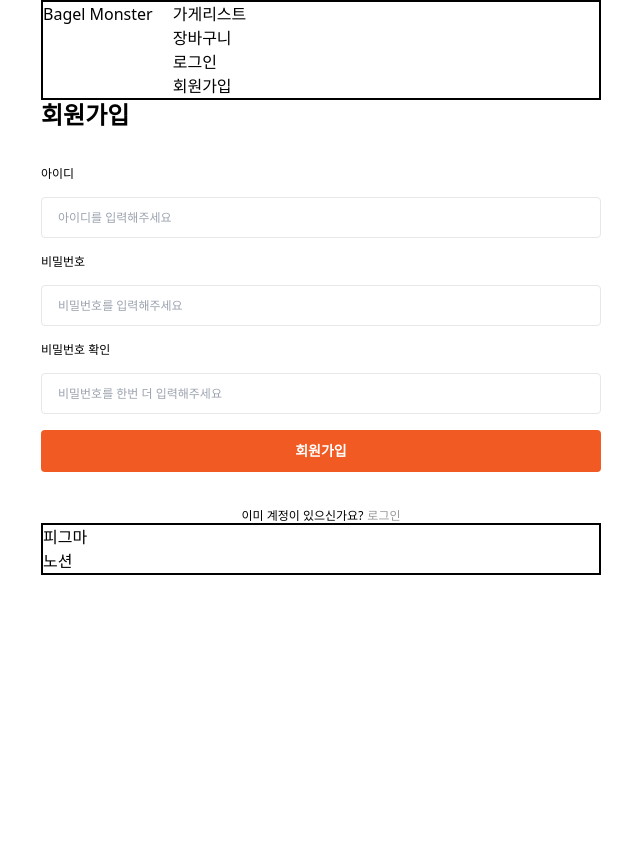
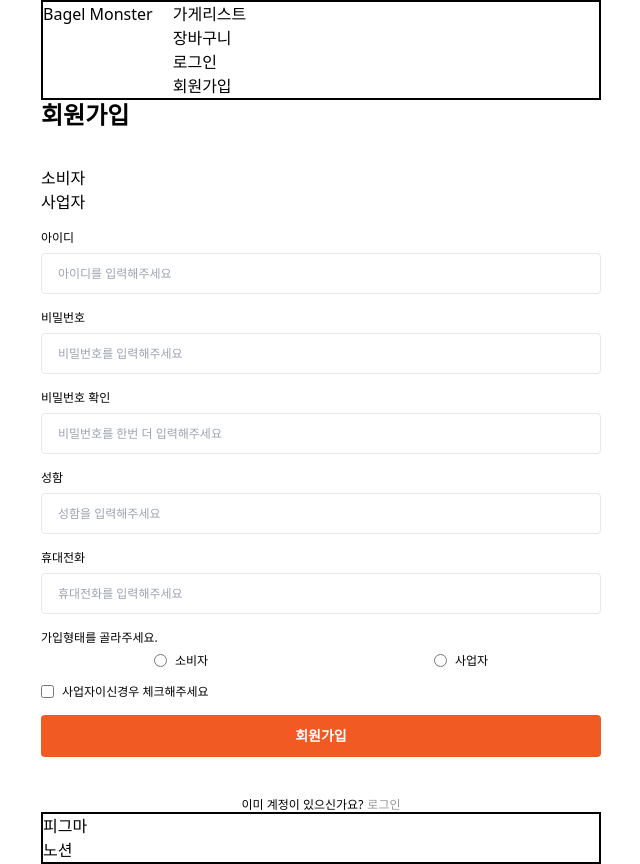
Before and after one commit to Rimsunwoo/BagelMonster_FE, a Next.js app: page /signup in a window 1280 px wide. Shown: the whole page, without its empty margins (319-959 px from the left). Before the commit the page ends 800 px from the top, so only its background shows below. Built offline with nearby package versions, Linux system fonts and the light colour scheme; no server answers.

Commit message:
feat: 로그인 유효성 검사 및 api 통신구현

```diff
--- a/package.json
+++ b/package.json
@@ -14,6 +14,7 @@
     "@reduxjs/toolkit": "^1.9.7",
     "@tanstack/react-query": "^5.4.3",
     "@tanstack/react-query-devtools": "^5.4.3",
+    "axios": "^1.6.0",
     "next": "13.5.6",
     "react": "^18",
     "react-dom": "^18",
--- /dev/null
+++ b/src/app/api/auth.ts
@@ -0,0 +1,31 @@
+import type { signinFormProps, SignupFormProps } from "@/types/auth.type";
+
+import { API_URL } from "./index";
+
+export async function signin(request: signinFormProps) {
+  const response = await fetch(`${API_URL}/api/users/signin`, {
+    method: "POST",
+    headers: { "Content-Type": "application/json" },
+    body: JSON.stringify(request),
+  });
+
+  if (!response.ok) {
+    throw new Error("로그인 실패");
+  }
+
+  alert("로그인 성공");
+}
+
+export async function signup(request: SignupFormProps) {
+  const response = await fetch(`${API_URL}/api/users/signup`, {
+    method: "POST",
+    headers: { "Content-Type": "application/json" },
+    body: JSON.stringify(request),
+  });
+
+  if (!response.ok) {
+    throw new Error("회원가입에 실패했습니다.");
+  }
+
+  alert("회원가입에 성공했습니다.");
+}
--- /dev/null
+++ b/src/app/api/index.ts
@@ -0,0 +1 @@
+export const API_URL = process.env.NEXT_PUBLIC_API_URL;
--- a/src/app/layout.tsx
+++ b/src/app/layout.tsx
@@ -1,7 +1,8 @@
 import type { ReactNode } from "react";
-import type { Metadata } from "next";
 
 import Link from "next/link";
+
+import type { Metadata } from "next";
 
 import "./globals.css";
 
@@ -27,7 +28,7 @@ export default function RootLayout({ children }: { children: ReactNode }) {
                 <Link href="/cart">장바구니</Link>
               </li>
               <li>
-                <Link href="/login">로그인</Link>
+                <Link href="/signin">로그인</Link>
               </li>
               <li>
                 <Link href="/signup">회원가입</Link>
--- a/src/app/login/page.tsx
+++ b/src/app/signin/page.tsx
@@ -1,36 +1,15 @@
 import Link from "next/link";
 
-export default function Login() {
+import SigninForm from "@/components/signin/SigninForm";
+
+export default function signin() {
   return (
     <div className="w-[360px] bg-white">
       {/* <Image src="" alt="icon" width={90} height={45} className="bg-[#ff0000]/[.30]" /> */}
       <p className="text-title">로그인</p>
       <div className="flex flex-col items-center gap-10 w-80">
         <div className="flex flex-col gap-6 self-stretch">
-          <form className="flex flex-col gap-4 self-stretch">
-            <label className="flex flex-col gap-2 self-stretch text-label" htmlFor="id">
-              아이디
-              <input
-                className="flex items-center gap-2 self-stretch auth-input text-input"
-                placeholder="아이디를 입력해주세요"
-                type="text"
-                id="id"
-              />
-            </label>
-            <label className="flex flex-col gap-2 self-stretch text-label" htmlFor="password">
-              비밀번호
-              <input
-                className="flex items-center gap-2 self-stretch auth-input text-input"
-                placeholder="비밀번호를 입력해주세요"
-                id="password"
-              />
-            </label>
-            <input
-              className="flex justify-center items-center gap-2 self-stretch auth-button text-button"
-              type="submit"
-              value="로그인"
-            />
-          </form>
+          <SigninForm />
           <div className="flex justify-end items-center gap-1 self-stretch text-[#999]">
             <input className="text-center text-xs leading-[150%] cursor-pointer" type="button" value="아이디 찾기" />
             <span className="py-0 w-px h-3 bg-[#999]" />
--- a/src/app/signup/page.tsx
+++ b/src/app/signup/page.tsx
@@ -1,23 +1,16 @@
 import Link from "next/link";
 
-import type { InputProps } from "@/types/auth.type";
-import SignupForm from "@/components/common/Form";
+import SignupForm from "@/components/signup/SignupForm";
 
 export default function Signup() {
-  const inputProps: InputProps[] = [
-    { id: "id", label: "아이디", placeholder: "아이디를 입력해주세요" },
-    { id: "password", label: "비밀번호", placeholder: "비밀번호를 입력해주세요" },
-    { id: "passwordConfirm", label: "비밀번호 확인", placeholder: "비밀번호를 한번 더 입력해주세요" },
-  ];
-
   return (
     <div className="w-full bg-white">
       <p className="text-title">회원가입</p>
       <div className="flex flex-col items-center">
-        <SignupForm inputProps={inputProps} />
-        <div className="flex justify-center items-center gap-1 ">
-          <div className="text-label">이미 계정이 있으신가요?</div>
-          <Link className="text-[#999] text-xs font-medium leading-[125%]" href="/login">
+        <SignupForm />
+        <div className="flex justify-center items-center gap-1 mt-1 text-label">
+          <span>이미 계정이 있으신가요?</span>
+          <Link className="text-[#999]" href="/signin">
             로그인
           </Link>
         </div>
--- a/src/components/common/Form.tsx
+++ b/src/components/signin/SigninForm.tsx
@@ -1,25 +1,35 @@
 "use client";
 
 import { Fragment } from "react";
+import type { SubmitHandler } from "react-hook-form";
 import { useForm } from "react-hook-form";
 
 import { yupResolver } from "@hookform/resolvers/yup";
 
-import { signupSchema } from "@/schema/formSchema";
+import { signin } from "@/app/api/auth";
+import { signinSchema } from "@/schema/formSchema";
 
-import type { InputProps, SignupFormProps } from "@/types/auth.type";
+import type { InputProps, SigninFormProps } from "@/types/auth.type";
 
-interface Props {
-  inputProps: InputProps[];
-}
+export default function SigninForm() {
+  const inputProps: InputProps<SigninFormProps>[] = [
+    { id: "email", label: "아이디", placeholder: "아이디를 입력해주세요", type: "email" },
+    { id: "password", label: "비밀번호", placeholder: "비밀번호를 입력해주세요", type: "password" },
+  ];
 
-export default function Form({ inputProps }: Props) {
-  const resolver = yupResolver(signupSchema);
-  const { register, handleSubmit, formState } = useForm<SignupFormProps>({ resolver });
+  const resolver = yupResolver(signinSchema);
+  const { register, handleSubmit, formState, reset } = useForm<SigninFormProps>({ resolver });
   const { errors } = formState;
 
-  const onSubmit = async (data: SignupFormProps) => {
-    console.log(data);
+  const onSubmit: SubmitHandler<SigninFormProps> = async ({ email, password }) => {
+    const request = { email, password };
+    try {
+      signin(request);
+      reset();
+    } catch (error) {
+      console.log("error :", error);
+      alert(error);
+    }
   };
 
   return (
@@ -33,7 +43,7 @@ export default function Form({ inputProps }: Props) {
           <input
             className={`auth-input text-input ${errors[input.id] && "border-red-500"}`}
             placeholder={input.placeholder}
-            type="text"
+            type={input.type}
             id={input.id}
             {...register(input.id)}
           />
--- /dev/null
+++ b/src/components/signup/SignupForm.tsx
@@ -0,0 +1,97 @@
+"use client";
+
+import type { ChangeEvent } from "react";
+import { useState } from "react";
+import type { SubmitHandler } from "react-hook-form";
+import { useForm } from "react-hook-form";
+
+import { yupResolver } from "@hookform/resolvers/yup";
+import { useRouter } from "next/navigation";
+
+import { signin, signup } from "@/app/api/auth";
+import { signupSchema } from "@/schema/formSchema";
+
+import type { InputProps, SignupFormProps } from "@/types/auth.type";
+
+type FormProps = Omit<SignupFormProps, "isStore">;
+
+const inputProps: InputProps<FormProps>[] = [
+  { id: "email", label: "아이디", placeholder: "아이디를 입력해주세요", type: "email" },
+  { id: "password", label: "비밀번호", placeholder: "비밀번호를 입력해주세요", type: "password" },
+  { id: "passwordConfirm", label: "비밀번호 확인", placeholder: "비밀번호를 한번 더 입력해주세요", type: "password" },
+  { id: "name", label: "성함", placeholder: "성함을 입력해주세요", type: "text" },
+  { id: "phone", label: "휴대전화", placeholder: "휴대전화를 입력해주세요", type: "tel" },
+];
+
+export default function SignupForm() {
+  const router = useRouter();
+  const [isStore, setIsStore] = useState(false);
+  const resolver = yupResolver(signupSchema);
+  const { register, handleSubmit, formState, reset } = useForm<FormProps>({ resolver });
+  const { errors } = formState;
+
+  const onChangeIsStoreHandler = (e: ChangeEvent<HTMLInputElement>) => {
+    setIsStore(e.target.checked);
+  };
+
+  const onSubmit: SubmitHandler<FormProps> = async (request) => {
+    const { email, password } = request;
+    try {
+      await signup({ ...request, isStore });
+      reset();
+      await signin({ email, password });
+      router.push("/");
+    } catch (error) {
+      // #TODO alert 대신 toast로 변경
+      alert(error);
+    }
+  };
+
+  return (
+    <form onSubmit={handleSubmit(onSubmit)} className="flex flex-col gap-4 self-stretch my-9">
+      <div>
+        <div>소비자</div>
+        <div>사업자</div>
+      </div>
+      {inputProps.map((input) => (
+        <div className="flex flex-col gap-2" key={input.id}>
+          <label className="flex text-label justify-between" htmlFor={input.id}>
+            {input.label}
+            {errors[input.id] && <span className="text-label text-red-500">{errors[input.id]?.message}</span>}
+          </label>
+          <input
+            className={`auth-input text-input ${errors[input.id] && "border-red-500"}`}
+            placeholder={input.placeholder}
+            type={input.type}
+            id={input.id}
+            {...register(input.id)}
+          />
+        </div>
+      ))}
+
+      {/* ref.1 */}
+      <div className="flex flex-col text-label gap-2">
+        <span>가입형태를 골라주세요.</span>
+        <div className="flex justify-around">
+          <label className="flex gap-2" htmlFor="user">
+            <input type="radio" id="user" name={"isStore"} value="user" />
+            소비자
+          </label>
+          <label className="flex gap-2" htmlFor="store">
+            <input type="radio" id="store" name={"isStore"} value="store" onChange={(e) => onChangeIsStoreHandler(e)} />
+            사업자
+          </label>
+        </div>
+      </div>
+
+      {/* ref.2 */}
+      <label className="flex text-label gap-2" htmlFor="isStore">
+        <input type="checkbox" id="isStore" onChange={(e) => onChangeIsStoreHandler(e)} />
+        사업자이신경우 체크해주세요
+      </label>
+
+      <input className="flex justify-center auth-button text-button" type="submit" value="회원가입" />
+      {errors.root && <p className="text-red-500">{errors.root.message}</p>}
+    </form>
+  );
+}
--- a/src/schema/formSchema.ts
+++ b/src/schema/formSchema.ts
@@ -1,17 +1,38 @@
 import * as yup from "yup";
 
-const id = yup
+const emailRegExp = /^[a-zA-Z0-9]+(.[_a-z0-9-]+)*@(?:\w+\.)+\w+$/;
+const passwordRegExp = /^(?=.*[A-Za-z])(?=.*\d)(?=.*[@$!%*#?`~^&])[A-Za-z\d@$!%*#?`~^&]{8,}$/;
+
+const email = yup
   .string()
-  .required("아이디를 입력해주세요.")
-  .min(6, "아이디는 6자리 이상이어야 합니다.")
-  .max(20, "아이디는 20자리 이하이어야 합니다.");
+  .required("이메일을 입력해주세요.")
+  .matches(emailRegExp, "이메일 형식이 올바르지 않습니다.")
+  .min(6, "이메일을 6자리 이상이어야 합니다.")
+  .max(20, "이메일을 20자리 이하이어야 합니다.");
+
 const password = yup
   .string()
   .required("비밀번호를 입력해주세요.")
-  .min(6, "비밀번호는 6자리 이상이어야 합니다.")
-  .max(20, "비밀번호는 20자리 이하이어야 합니다.")
-  .oneOf([yup.ref("passwordConfirm")], "비밀번호가 일치하지 않습니다.");
-const passwordConfirm = yup.string().required("비밀번호를 입력해주세요.");
+  .matches(passwordRegExp, "비밀번호는 영문자/숫자/특수문자 포함 8자리 이상이어야 합니다.")
+  .min(8, "비밀번호는 8자리 이상이어야 합니다.")
+  .max(20, "비밀번호는 20자리 이하이어야 합니다.");
 
-export const signupSchema = yup.object().shape({ id, password, passwordConfirm });
-export const loginSchema = yup.object().shape({ id, password });
+const passwordConfirm = yup
+  .string()
+  .required("비밀번호를 입력해주세요.")
+  .oneOf([yup.ref("password")], "비밀번호가 일치하지 않습니다.");
+
+const name = yup
+  .string()
+  .required("이름을 입력해주세요.")
+  .min(2, "성함은 2자리 이상이어야 합니다.")
+  .max(10, "성함은 10자리 이하이어야 합니다.");
+
+const phone = yup
+  .string()
+  .required("전화번호를 입력해주세요.")
+  .min(9, "전화번호는 9자리 이상이어야합니다.")
+  .max(13, "전화번호는 13자리 이하이어야합니다.");
+
+export const signupSchema = yup.object().shape({ email, password, passwordConfirm, name, phone });
+export const signinSchema = yup.object().shape({ email, password });
```
Also changed, not shown: src/types/auth.type.ts (+11 -5 lines), .eslintrc.json, 1 other file (tests, documents, lock files or other folders).
